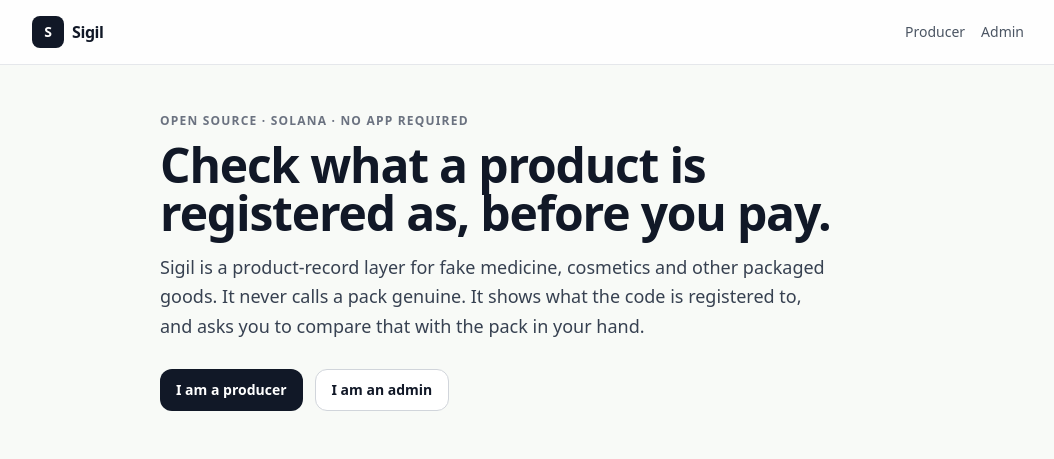
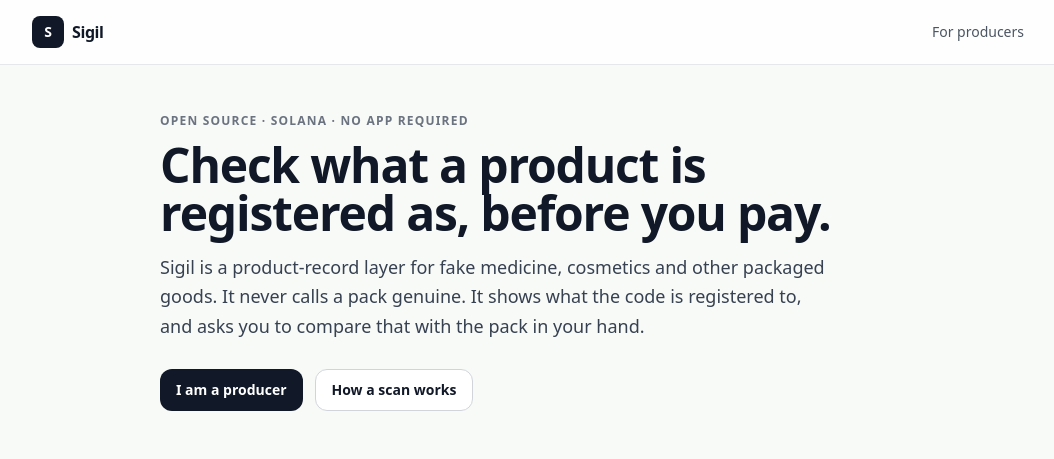
Before and after one commit to Uche44/sigil, a Next.js app in the folder apps/web/: page / in a window 1280 px wide. Shown: the top 459 px of the page, without its empty margins (112-1166 px from the left). Built offline with nearby package versions, Linux system fonts and the light colour scheme.

Commit message:
Separate public, producer and admin navigation

```diff
--- a/apps/web/app/admin/page.tsx
+++ b/apps/web/app/admin/page.tsx
@@ -122,7 +122,7 @@ export default function AdminPage() {
 
   return (
     <div className="min-h-screen">
-      <SiteHeader right={<WalletMultiButton />} />
+      <SiteHeader right={<WalletMultiButton />} role="admin" />
 
       <main className="mx-auto max-w-3xl space-y-5 px-4 py-8">
         <div>
--- a/apps/web/app/page.tsx
+++ b/apps/web/app/page.tsx
@@ -38,12 +38,12 @@ export default function HomePage() {
           <Link className="btn-primary" href="/producer">
             I am a producer
           </Link>
-          <Link className="btn-secondary" href="/admin">
-            I am an admin
+          <Link className="btn-secondary" href="#how">
+            How a scan works
           </Link>
         </div>
 
-        <section className="mt-12 grid gap-4 sm:grid-cols-3">
+        <section id="how" className="mt-12 grid gap-4 sm:grid-cols-3">
           {STEPS.map((step, index) => (
             <div key={step.title} className="card p-5">
               <span className="flex h-8 w-8 items-center justify-center rounded-full bg-ink text-sm font-bold text-white">
--- a/apps/web/app/producer/page.tsx
+++ b/apps/web/app/producer/page.tsx
@@ -35,7 +35,7 @@ export default function ProducerPage() {
 
   return (
     <div className="min-h-screen">
-      <SiteHeader right={<WalletMultiButton />} />
+      <SiteHeader right={<WalletMultiButton />} role="producer" />
 
       <main className="mx-auto max-w-3xl space-y-5 px-4 py-8">
         <div>
--- a/apps/web/components/site-header.tsx
+++ b/apps/web/components/site-header.tsx
@@ -1,6 +1,14 @@
 import Link from "next/link";
 
-export function SiteHeader({ right }: { right?: React.ReactNode }) {
+type Role = "public" | "producer" | "admin";
+
+export function SiteHeader({
+  right,
+  role = "public",
+}: {
+  right?: React.ReactNode;
+  role?: Role;
+}) {
   return (
     <header className="border-b border-gray-200 bg-white/80 backdrop-blur">
       <div className="mx-auto flex h-16 max-w-5xl items-center justify-between gap-4 px-4">
@@ -11,12 +19,15 @@ export function SiteHeader({ right }: { right?: React.ReactNode }) {
           <span className="text-base font-semibold tracking-tight">Sigil</span>
         </Link>
         <nav className="flex items-center gap-4 text-sm text-gray-600">
-          <Link href="/producer" className="hover:text-ink">
-            Producer
-          </Link>
-          <Link href="/admin" className="hover:text-ink">
-            Admin
-          </Link>
+          {role === "public" ? (
+            <Link href="/producer" className="hover:text-ink">
+              For producers
+            </Link>
+          ) : (
+            <Link href="/" className="hover:text-ink">
+              How it works
+            </Link>
+          )}
           {right}
         </nav>
       </div>
```
Also changed, not shown: 1 other file (tests, documents, lock files or other folders).
